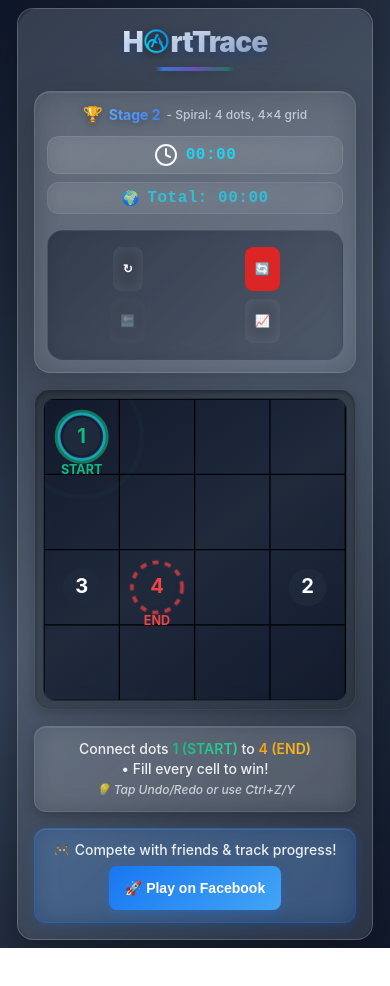
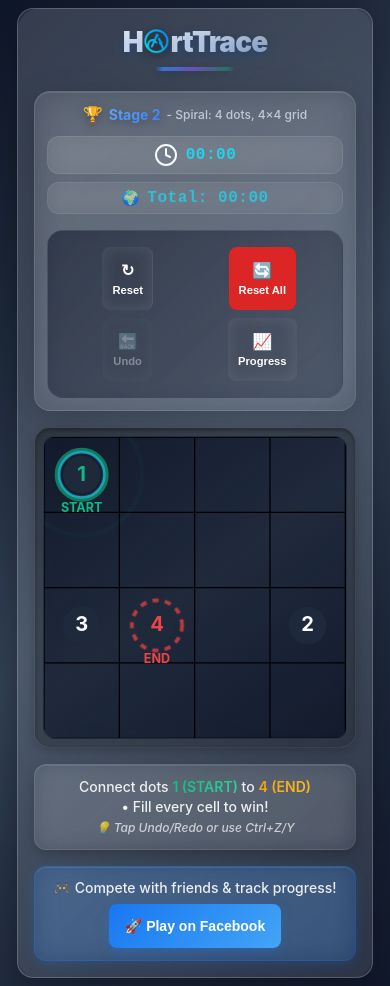
Before and after one commit to tomarts05/HartTrace, a React (Vite) app: page / in a window 390 px wide. Before the commit the page ends 948 px from the top, so only its background shows below. Built offline with nearby package versions, Linux system fonts and the light colour scheme.

Commit message:
Improve mobile button design uniformity - show text labels on all screen sizes
Co-authored-by: tomarts05 <26956686+tomarts05@users.noreply.github.com>

```diff
--- a/public/styles.css
+++ b/public/styles.css
@@ -1429,10 +1429,18 @@ body {
   .control-button {
     padding: 0.75rem 0.5rem;
     font-size: 0.75rem;
+    flex-direction: column;
+    gap: 0.25rem;
   }
 
   .control-button .btn-text {
-    display: none;
+    display: block;
+    font-size: 0.7rem;
+    font-weight: 600;
+  }
+
+  .control-button .btn-icon {
+    font-size: 1rem;
   }
 
   .victory-content {
```
